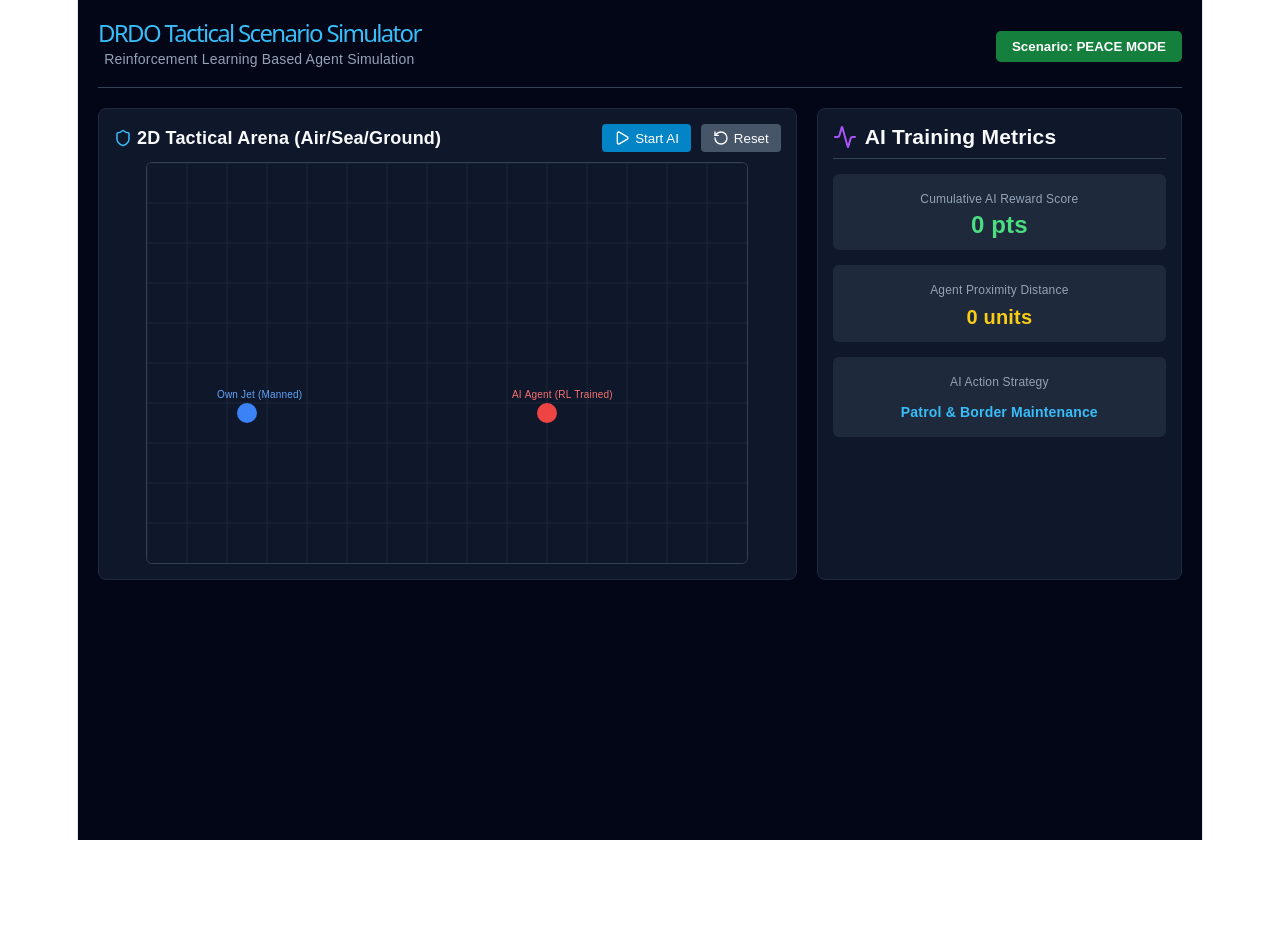
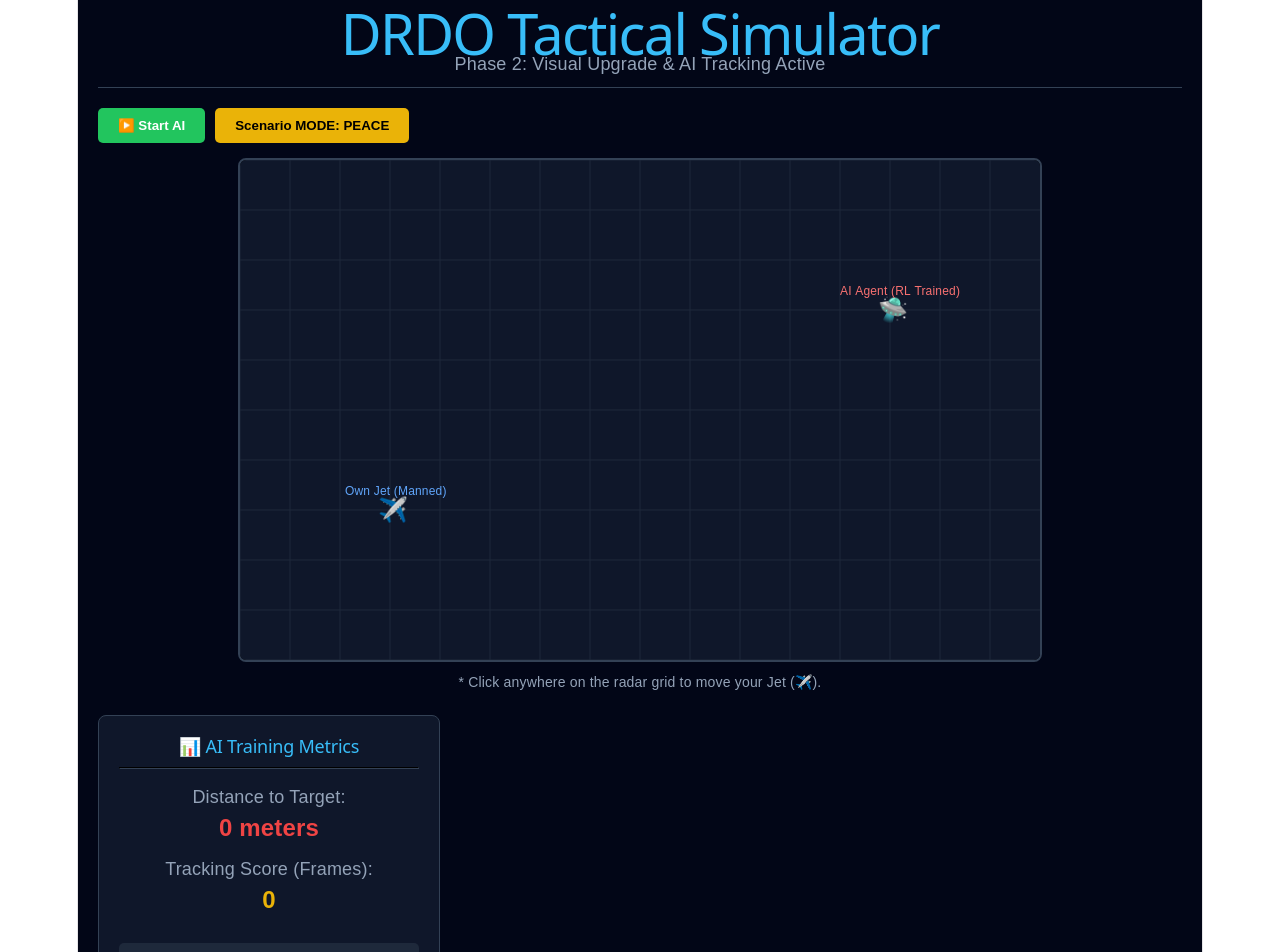
Before and after one commit to sriharish094-hue/drdo-tactical-simulator, a React app in the folder app/: page / in a window 1280 px wide. Shown: the top 952 px of the page. Before the commit the page ends 840 px from the top, so only its background shows below. Built offline with nearby package versions, Linux system fonts and the light colour scheme; the HTML template or start-up script is replaced by a standard one.

Commit message:
Updated to Jet and Drone icons

```diff
--- a/app/src/App.jsx
+++ b/app/src/App.jsx
@@ -1,189 +1,160 @@
 import React, { useState, useEffect, useRef } from 'react';
-import { Play, Pause, RotateCcw, Shield, Activity } from 'lucide-react';
 
 export default function App() {
   const canvasRef = useRef(null);
-  const [isRunning, setIsRunning] = useState(false);
-  const [mode, setMode] = useState('PEACE'); // 'WAR' or 'PEACE'
+  const [isAIActive, setIsAIActive] = useState(false);
+  const [mode, setMode] = useState('PEACE');
+  const [score, setScore] = useState(0);
+  const [distance, setDistance] = useState(0);
 
-  // Agent States
+  // Initial positions
   const [agents, setAgents] = useState({
-    ownShip: { x: 100, y: 250, vx: 2, vy: 1, type: 'AIR' }, // Blue
-    enemyAgent: { x: 400, y: 250, vx: -1, vy: -1, type: 'AIR' }, // Red (AI)
+    ownShip: { x: 150, y: 350 },
+    enemyAgent: { x: 650, y: 150 }
   });
 
-  const [aiScore, setAiScore] = useState(0);
-  const [distance, setDistance] = useState(0);
-
-  // Simulation Loop
-  useEffect(() => {
-    if (!isRunning) return;
-
-    const interval = setInterval(() => {
-      setAgents((prev) => {
-        let newOwnX = prev.ownShip.x + prev.ownShip.vx;
-        let newOwnY = prev.ownShip.y + prev.ownShip.vy;
-
-        // Simple Boundary Check for Own Ship
-        if (newOwnX > 580 || newOwnX < 20) prev.ownShip.vx *= -1;
-        if (newOwnY > 380 || newOwnY < 20) prev.ownShip.vy *= -1;
-
-        // Simple RL AI Behavior Logic (Enemy tracks or evades Own Ship)
-        let dx = newOwnX - prev.enemyAgent.x;
-        let dy = newOwnY - prev.enemyAgent.y;
-        let dist = Math.sqrt(dx * dx + dy * dy);
-
-        setDistance(Math.round(dist));
-
-        let enemyVx = prev.enemyAgent.vx;
-        let enemyVy = prev.enemyAgent.vy;
-
-        if (mode === 'WAR') {
-          // Attack Mode: Move towards Own Ship
-          enemyVx = dx > 0 ? 1.5 : -1.5;
-          enemyVy = dy > 0 ? 1.5 : -1.5;
-          setAiScore((s) => s + (dist < 100 ? 10 : -1));
-        } else {
-          // Peace Patrol Mode: Maintain Distance & Patrol
-          enemyVx = dx > 0 ? -1 : 1;
-          enemyVy = dy > 0 ? -1 : 1;
-          setAiScore((s) => s + 1);
-        }
-
-        let newEnemyX = prev.enemyAgent.x + enemyVx;
-        let newEnemyY = prev.enemyAgent.y + enemyVy;
-
-        // Boundary Check for Enemy
-        if (newEnemyX > 580 || newEnemyX < 20) enemyVx *= -1;
-        if (newEnemyY > 380 || newEnemyY < 20) enemyVy *= -1;
-
-        return {
-          ownShip: { ...prev.ownShip, x: newOwnX, y: newOwnY, vx: prev.ownShip.vx, vy: prev.ownShip.vy },
-          enemyAgent: { ...prev.enemyAgent, x: newEnemyX, y: newEnemyY, vx: enemyVx, vy: enemyVy },
-        };
-      });
-    }, 50);
-
-    return () => clearInterval(interval);
-  }, [isRunning, mode]);
-
-  // Render Agents on Canvas
+  // Canvas drawing logic
   useEffect(() => {
     const canvas = canvasRef.current;
-    if (!canvas) return;
     const ctx = canvas.getContext('2d');
 
-    // Clear Canvas Grid background
+    // Clear canvas (black radar background)
     ctx.fillStyle = '#0f172a';
     ctx.fillRect(0, 0, canvas.width, canvas.height);
 
-    // Draw Grid Lines (Radar effect)
+    // Draw Grid (Radar lines)
     ctx.strokeStyle = '#1e293b';
     ctx.lineWidth = 1;
-    for (let i = 0; i < canvas.width; i += 40) {
-      ctx.beginPath();
-      ctx.moveTo(i, 0);
-      ctx.lineTo(i, canvas.height);
-      ctx.stroke();
-    }
-    for (let j = 0; j < canvas.height; j += 40) {
-      ctx.beginPath();
-      ctx.moveTo(0, j);
-      ctx.lineTo(canvas.width, j);
-      ctx.stroke();
+    for (let i = 0; i < canvas.width; i += 50) {
+      ctx.beginPath(); ctx.moveTo(i, 0); ctx.lineTo(i, canvas.height); ctx.stroke();
+      ctx.beginPath(); ctx.moveTo(0, i); ctx.lineTo(canvas.width, i); ctx.stroke();
     }
 
-    // Draw Own Agent (Blue Jet / Ship)
-    ctx.fillStyle = '#3b82f6';
-    ctx.beginPath();
-    ctx.arc(agents.ownShip.x, agents.ownShip.y, 10, 0, Math.PI * 2);
-    ctx.fill();
+    // Draw Own Agent (Blue Jet Emoji)
+    ctx.font = '24px Arial';
+    ctx.fillText('✈️', agents.ownShip.x - 12, agents.ownShip.y + 8);
     ctx.fillStyle = '#60a5fa';
-    ctx.fillText('Own Jet (Manned)', agents.ownShip.x - 30, agents.ownShip.y - 15);
+    ctx.font = '12px sans-serif';
+    ctx.fillText('Own Jet (Manned)', agents.ownShip.x - 45, agents.ownShip.y - 15);
 
-    // Draw AI Enemy Agent (Red Target)
-    ctx.fillStyle = '#ef4444';
-    ctx.beginPath();
-    ctx.arc(agents.enemyAgent.x, agents.enemyAgent.y, 10, 0, Math.PI * 2);
-    ctx.fill();
+    // Draw AI Enemy Agent (Red Drone Emoji)
+    ctx.font = '24px Arial';
+    ctx.fillText('🛸', agents.enemyAgent.x - 12, agents.enemyAgent.y + 8);
     ctx.fillStyle = '#f87171';
-    ctx.fillText('AI Agent (RL Trained)', agents.enemyAgent.x - 35, agents.enemyAgent.y - 15);
+    ctx.font = '12px sans-serif';
+    ctx.fillText('AI Agent (RL Trained)', agents.enemyAgent.x - 50, agents.enemyAgent.y - 15);
 
   }, [agents]);
 
-  const resetSimulation = () => {
-    setIsRunning(false);
-    setAgents({
-      ownShip: { x: 100, y: 250, vx: 2, vy: 1, type: 'AIR' },
-      enemyAgent: { x: 400, y: 250, vx: -1, vy: -1, type: 'AIR' },
-    });
-    setAiScore(0);
+  // AI Movement Logic (Target pursuit math)
+  useEffect(() => {
+    let animationFrameId;
+
+    const updatePositions = () => {
+      if (isAIActive) {
+        setAgents(prev => {
+          const dx = prev.ownShip.x - prev.enemyAgent.x;
+          const dy = prev.ownShip.y - prev.enemyAgent.y;
+          const dist = Math.sqrt(dx * dx + dy * dy);
+          setDistance(Math.floor(dist));
+
+          // AI speed changes based on WAR or PEACE mode
+          const speed = mode === 'WAR' ? 2 : 0.5;
+
+          if (dist > 10) {
+            return {
+              ...prev,
+              enemyAgent: {
+                x: prev.enemyAgent.x + (dx / dist) * speed,
+                y: prev.enemyAgent.y + (dy / dist) * speed
+              }
+            };
+          }
+          return prev;
+        });
+        setScore(prev => prev + 1);
+      }
+      animationFrameId = requestAnimationFrame(updatePositions);
+    };
+
+    if (isAIActive) {
+      animationFrameId = requestAnimationFrame(updatePositions);
+    }
+
+    return () => cancelAnimationFrame(animationFrameId);
+  }, [isAIActive, mode]);
+
+  // User click to move Own Jet
+  const handleCanvasClick = (e) => {
+    const rect = canvasRef.current.getBoundingClientRect();
+    const x = e.clientX - rect.left;
+    const y = e.clientY - rect.top;
+    setAgents(prev => ({ ...prev, ownShip: { x, y } }));
   };
 
   return (
-    <div style={{ padding: '20px', fontFamily: 'sans-serif', backgroundColor: '#020617', color: '#f8fafc', minHeight: '100vh' }}>
-      {/* Header */}
-      <header style={{ display: 'flex', justifyContent: 'space-between', alignItems: 'center', borderBottom: '1px solid #334155', paddingBottom: '15px' }}>
-        <div>
-          <h1 style={{ margin: 0, fontSize: '24px', color: '#38bdf8' }}>DRDO Tactical Scenario Simulator</h1>
-          <p style={{ margin: 0, fontSize: '14px', color: '#94a3b8' }}>Reinforcement Learning Based Agent Simulation</p>
-        </div>
-        <div style={{ display: 'flex', gap: '10px' }}>
-          <button
-            onClick={() => setMode(mode === 'PEACE' ? 'WAR' : 'PEACE')}
-            style={{ backgroundColor: mode === 'WAR' ? '#b91c1c' : '#15803d', color: '#fff', border: 'none', padding: '8px 16px', borderRadius: '5px', cursor: 'pointer', fontWeight: 'bold' }}>
-            Scenario: {mode} MODE
-          </button>
-        </div>
+    <div style={{ backgroundColor: '#020617', color: 'white', minHeight: '100vh', padding: '20px', fontFamily: 'sans-serif' }}>
+      <header style={{ borderBottom: '1px solid #334155', paddingBottom: '10px', marginBottom: '20px' }}>
+        <h1 style={{ color: '#38bdf8', margin: 0 }}>DRDO Tactical Simulator</h1>
+        <p style={{ color: '#94a3b8', margin: '5px 0 0 0' }}>Phase 2: Visual Upgrade & AI Tracking Active</p>
       </header>
 
-      {/* Main Content Layout */}
-      <div style={{ display: 'flex', gap: '20px', marginTop: '20px' }}>
+      <div style={{ display: 'flex', gap: '20px', flexWrap: 'wrap' }}>
+        <div style={{ flex: '1 1 auto' }}>
+          <div style={{ marginBottom: '15px', display: 'flex', gap: '10px' }}>
+            <button
+              onClick={() => setIsAIActive(!isAIActive)}
+              style={{ padding: '10px 20px', backgroundColor: isAIActive ? '#ef4444' : '#22c55e', color: 'white', border: 'none', borderRadius: '5px', cursor: 'pointer', fontWeight: 'bold' }}
+            >
+              {isAIActive ? '🛑 Stop AI' : '▶️ Start AI'}
+            </button>
+            <button
+              onClick={() => setMode(mode === 'PEACE' ? 'WAR' : 'PEACE')}
+              style={{ padding: '10px 20px', backgroundColor: '#eab308', color: 'black', border: 'none', borderRadius: '5px', cursor: 'pointer', fontWeight: 'bold' }}
+            >
+              Scenario MODE: {mode}
+            </button>
+          </div>
 
-        {/* Left Side: 2D Tactical Screen */}
-        <div style={{ flex: 2, backgroundColor: '#0f172a', borderRadius: '8px', padding: '15px', border: '1px solid #1e293b' }}>
-          <div style={{ display: 'flex', justifyContent: 'space-between', marginBottom: '10px' }}>
-            <span style={{ fontWeight: 'bold', display: 'flex', alignItems: 'center', gap: '5px' }}>
-              <Shield size={18} color="#38bdf8" /> 2D Tactical Arena (Air/Sea/Ground)
-            </span>
-            <div style={{ display: 'flex', gap: '10px' }}>
-              <button onClick={() => setIsRunning(!isRunning)} style={{ backgroundColor: '#0284c7', color: '#fff', border: 'none', padding: '6px 12px', borderRadius: '4px', cursor: 'pointer', display: 'flex', alignItems: 'center', gap: '5px' }}>
-                {isRunning ? <Pause size={16} /> : <Play size={16} />} {isRunning ? 'Pause' : 'Start AI'}
-              </button>
-              <button onClick={resetSimulation} style={{ backgroundColor: '#475569', color: '#fff', border: 'none', padding: '6px 12px', borderRadius: '4px', cursor: 'pointer', display: 'flex', alignItems: 'center', gap: '5px' }}>
-                <RotateCcw size={16} /> Reset
-              </button>
+          <div style={{ border: '2px solid #334155', borderRadius: '8px', overflow: 'hidden', display: 'inline-block', backgroundColor: 'black' }}>
+            <canvas
+              ref={canvasRef}
+              width={800}
+              height={500}
+              onClick={handleCanvasClick}
+              style={{ cursor: 'crosshair', display: 'block', maxWidth: '100%' }}
+            />
+          </div>
+          <p style={{ color: '#94a3b8', fontSize: '14px' }}>* Click anywhere on the radar grid to move your Jet (✈️).</p>
+        </div>
+
+        <div style={{ width: '300px', backgroundColor: '#0f172a', padding: '20px', borderRadius: '8px', border: '1px solid #334155', height: 'fit-content' }}>
+          <h2 style={{ color: '#38bdf8', fontSize: '18px', marginTop: 0 }}>📊 AI Training Metrics</h2>
+          <hr style={{ borderColor: '#334155', marginBottom: '15px' }} />
+
+          <div style={{ marginBottom: '15px' }}>
+            <label style={{ color: '#94a3b8', display: 'block', marginBottom: '5px' }}>Distance to Target:</label>
+            <div style={{ fontSize: '24px', fontWeight: 'bold', color: distance < 50 ? '#ef4444' : '#22c55e' }}>
+              {distance} meters
             </div>
           </div>
-          <canvas ref={canvasRef} width={600} height={400} style={{ borderRadius: '6px', border: '1px solid #334155', display: 'block', margin: '0 auto' }} />
-        </div>
 
-        {/* Right Side: AI Analytics Dashboard */}
-        <div style={{ flex: 1, backgroundColor: '#0f172a', borderRadius: '8px', padding: '15px', border: '1px solid #1e293b' }}>
-          <h3 style={{ margin: '0 0 15px 0', borderBottom: '1px solid #334155', paddingBottom: '8px', display: 'flex', alignItems: 'center', gap: '8px' }}>
-            <Activity color="#a855f7" /> AI Training Metrics
-          </h3>
-
-          <div style={{ display: 'flex', flexDirection: 'column', gap: '15px' }}>
-            <div style={{ backgroundColor: '#1e293b', padding: '12px', borderRadius: '6px' }}>
-              <div style={{ fontSize: '12px', color: '#94a3b8' }}>Cumulative AI Reward Score</div>
-              <div style={{ fontSize: '24px', fontWeight: 'bold', color: aiScore >= 0 ? '#4ade80' : '#f87171' }}>{aiScore} pts</div>
-            </div>
-
-            <div style={{ backgroundColor: '#1e293b', padding: '12px', borderRadius: '6px' }}>
-              <div style={{ fontSize: '12px', color: '#94a3b8' }}>Agent Proximity Distance</div>
-              <div style={{ fontSize: '20px', fontWeight: 'bold', color: '#facc15' }}>{distance} units</div>
-            </div>
-
-            <div style={{ backgroundColor: '#1e293b', padding: '12px', borderRadius: '6px' }}>
-              <div style={{ fontSize: '12px', color: '#94a3b8' }}>AI Action Strategy</div>
-              <div style={{ fontSize: '14px', fontWeight: 'bold', color: '#38bdf8', marginTop: '4px' }}>
-                {mode === 'WAR' ? 'Intercept & Target Engagement' : 'Patrol & Border Maintenance'}
-              </div>
+          <div style={{ marginBottom: '15px' }}>
+            <label style={{ color: '#94a3b8', display: 'block', marginBottom: '5px' }}>Tracking Score (Frames):</label>
+            <div style={{ fontSize: '24px', fontWeight: 'bold', color: '#eab308' }}>
+              {score}
             </div>
           </div>
+
+          <div style={{ marginTop: '30px', padding: '15px', backgroundColor: '#1e293b', borderRadius: '5px' }}>
+            <h3 style={{ color: 'white', fontSize: '14px', marginTop: 0 }}>System Status:</h3>
+            <ul style={{ color: '#94a3b8', fontSize: '14px', paddingLeft: '20px', margin: 0 }}>
+              <li>Visuals: Emojis Active</li>
+              <li>AI Logic: Pursuit Mode</li>
+              <li>Status: Online</li>
+            </ul>
+          </div>
         </div>
-
       </div>
     </div>
   );
```
